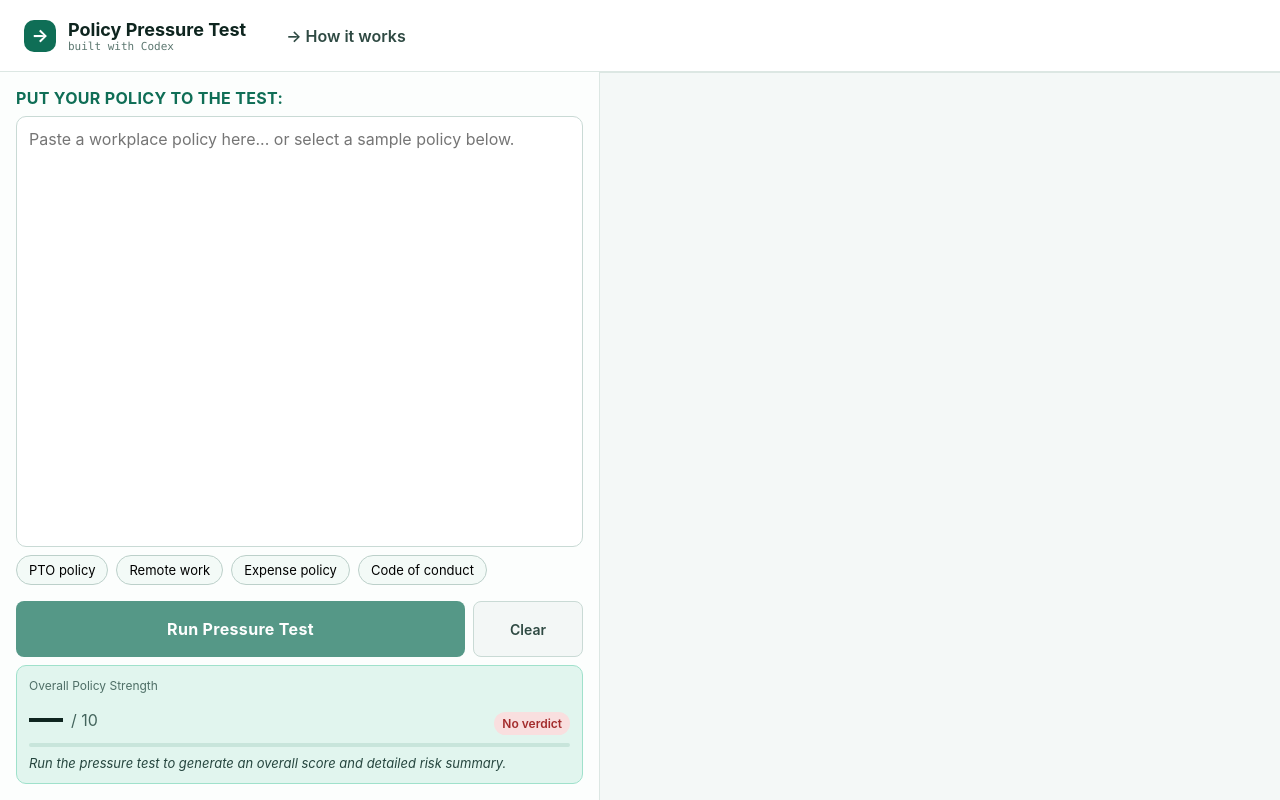
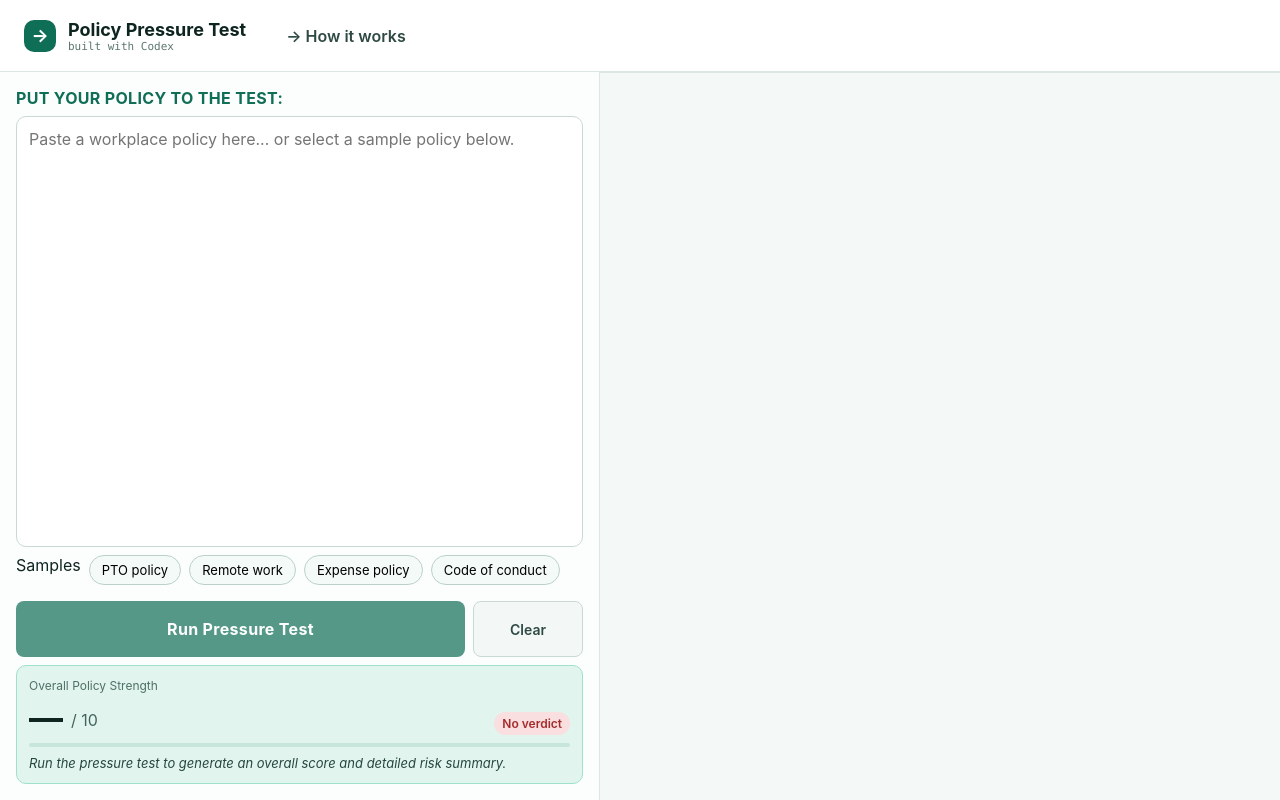
Before and after one commit to benjaparke/policy_pressuretest, a React (Vite) app: page / in a window 1280 px wide. Built offline with nearby package versions, Linux system fonts and the light colour scheme.

Commit message:
Update App.jsx

```diff
--- a/src/App.jsx
+++ b/src/App.jsx
@@ -143,7 +143,10 @@ return <div className={styles.app}>
         <div className={styles.label}>Put your policy to the test:</div>
         <textarea className={styles.textarea} value={policy} onChange={(e)=>setPolicy(e.target.value)} placeholder="Paste a workplace policy here... or select a sample policy below."/>
         <div className={styles.footerStack}>
-          <div className={styles.chipsRow}>{Object.keys(examples).map((k)=><button key={k} className={styles.chip} onClick={()=>setPolicy(examples[k])}>{k}</button>)}</div>
+         <div className={styles.chipsRow}>
+  <span className={styles.chipLabel}>Samples</span>
+  {Object.keys(examples).map((k)=>
+  <button key={k} className={styles.chip} onClick={()=>setPolicy(examples[k])}>{k}</button>)}</div>
          <div className={styles.buttonRow}>
   <button
     className={styles.runBtn}
```
